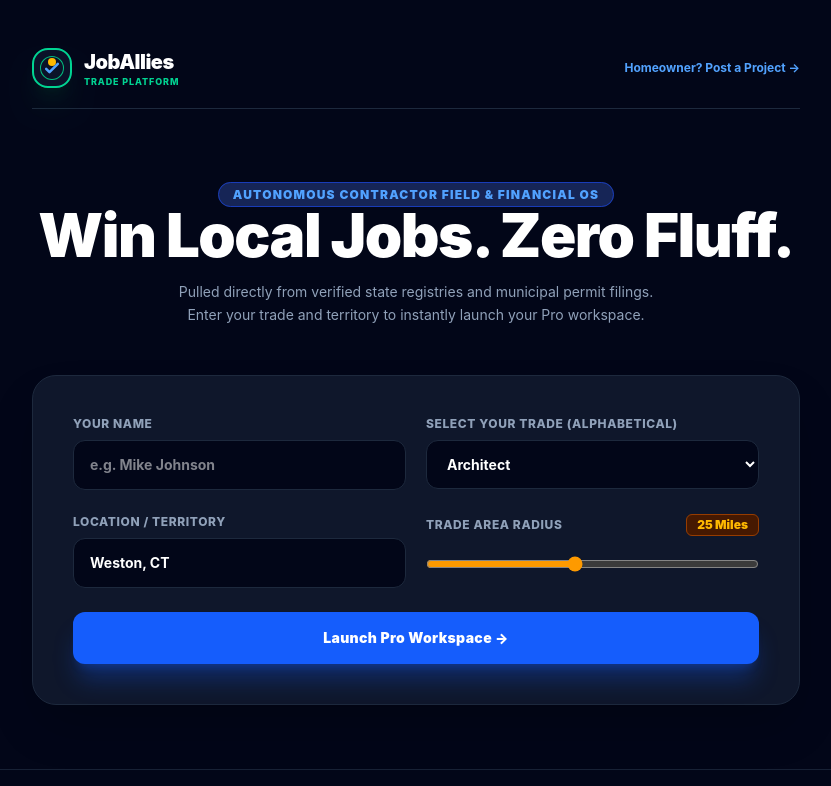
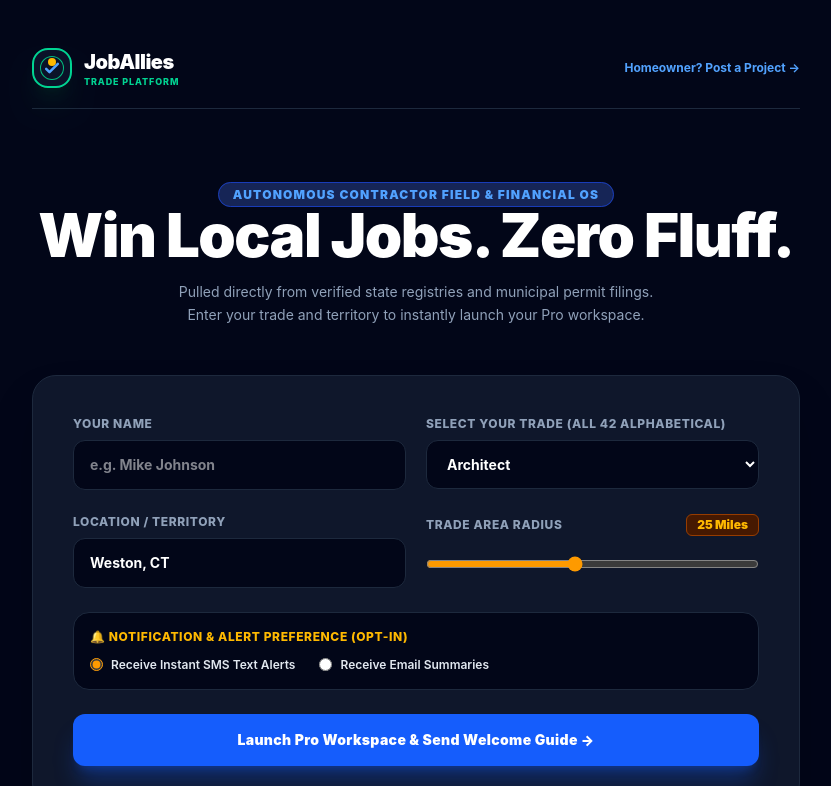
Before and after one commit to dberger111/joballies, a Next.js app: page / in a window 1280 px wide. Shown: the top 786 px of the page, without its empty margins (224-1055 px from the left). Built offline with nearby package versions, Linux system fonts and the light colour scheme.

Commit message:
Include all 42 trades in alphabetical dropdown, add SMS/Email opt-in preference, and trigger automated welcome guide confirmation

```diff
--- a/app/page.tsx
+++ b/app/page.tsx
@@ -11,49 +11,74 @@ export default function HomePage() {
   const [trade, setTrade] = useState('Architect');
   const [location, setLocation] = useState('Weston, CT');
   const [radiusMiles, setRadiusMiles] = useState(25);
+  const [notificationPref, setNotificationPref] = useState<'sms' | 'email'>('sms');
 
+  // Comprehensive list of all trade industries sorted strictly alphabetically
   const trades = [
     'Architect',
     'Carpentry & Framing',
     'Chimney & Masonry',
+    'Cleaning & Housekeeping',
     'Concrete & Foundation',
+    'Demolition & Hauling',
+    'Disaster & Mold Remediation',
+    'Driveway Paving & Sealcoating',
     'Drywall & Plastering',
     'Electrical & Lighting',
     'Elevator Mechanic',
+    'Epoxy & Specialized Flooring',
     'Exterminator & Pest Control',
     'Fencing & Gate',
     'Flooring & Tile',
     'General Contractor',
+    'Glass & Window Repair',
+    'Gutter Cleaning & Installation',
     'Handyman Services',
     'HVAC & Mechanical',
     'Insulation & Weatherproofing',
     'Interior Designer',
+    'Irrigation & Sprinkler Systems',
     'Landscaping & Grounds',
+    'Locksmith & Security',
+    'Moving Services',
     'Painter & Wallpaper',
-    'Paving & Driveway',
     'Plumbing & Water Systems',
     'Pool Maintenance & Repair',
+    'Pressure Washing',
     'Property Management',
     'Remodeling & Additions',
     'Roofing & Siding',
     'Security & Smart Home',
+    'Septic & Sewer Systems',
     'Solar & Alternative Energy',
     'Structural Engineer',
+    'Stucco & Plaster',
     'Tennis Court Maintenance',
     'Tree Care & Arborist',
     'Waterproofing & Drainage',
-    'Welding & Metalwork',
-    'Window & Door Installation'
+    'Welding & Metalwork'
   ];
 
-  const handleStart = (e: React.FormEvent) => {
+  const handleStart = async (e: React.FormEvent) => {
     e.preventDefault();
     if (!name.trim()) {
       alert('Please enter your name.');
       return;
     }
-    const userData = { name, trade, location, radiusMiles };
+    const userData = { name, trade, location, radiusMiles, notificationPref };
     localStorage.setItem('joballies_temp_user', JSON.stringify(userData));
+
+    // Trigger confirmation welcome message with usage suggestions
+    try {
+      await fetch('/api/send-sms', {
+        method: 'POST',
+        headers: { 'Content-Type': 'application/json' },
+        body: JSON.stringify({
+          message: `JobAllies (from UpLevel Labs, Inc.): Welcome ${name}! Your ${trade} workspace for ${location} is active. Tips: 1. Set your ${radiusMiles}-mile radius. 2. Review verified public leads. 3. Invite your sub crew. Reply STOP to opt out.`
+        })
+      });
+    } catch {}
+
     router.push('/dashboard');
   };
 
@@ -94,7 +119,7 @@ export default function HomePage() {
             </div>
 
             <div>
-              <label className="block text-xs font-extrabold uppercase tracking-wider text-slate-400 mb-2">Select Your Trade (Alphabetical)</label>
+              <label className="block text-xs font-extrabold uppercase tracking-wider text-slate-400 mb-2">Select Your Trade (All 42 Alphabetical)</label>
               <select
                 value={trade}
                 onChange={(e) => setTrade(e.target.value)}
@@ -139,11 +164,40 @@ export default function HomePage() {
             </div>
           </div>
 
+          {/* Notification Opt-In Preference */}
+          <div className="bg-slate-950 border border-slate-800 p-4 rounded-2xl space-y-3">
+            <label className="block text-xs font-extrabold uppercase tracking-wider text-amber-400">
+              🔔 Notification & Alert Preference (Opt-In)
+            </label>
+            <div className="flex gap-6 text-xs text-slate-200">
+              <label className="flex items-center gap-2 cursor-pointer font-semibold">
+                <input
+                  type="radio"
+                  name="notificationPref"
+                  checked={notificationPref === 'sms'}
+                  onChange={() => setNotificationPref('sms')}
+                  className="accent-amber-500"
+                />
+                Receive Instant SMS Text Alerts
+              </label>
+              <label className="flex items-center gap-2 cursor-pointer font-semibold">
+                <input
+                  type="radio"
+                  name="notificationPref"
+                  checked={notificationPref === 'email'}
+                  onChange={() => setNotificationPref('email')}
+                  className="accent-amber-500"
+                />
+                Receive Email Summaries
+              </label>
+            </div>
+          </div>
+
           <button
             type="submit"
             className="w-full bg-blue-600 hover:bg-blue-500 text-white font-black py-4 rounded-xl text-sm transition shadow-xl shadow-blue-600/30 tracking-wide"
           >
-            Launch Pro Workspace →
+            Launch Pro Workspace & Send Welcome Guide →
           </button>
         </form>
       </div>
```
